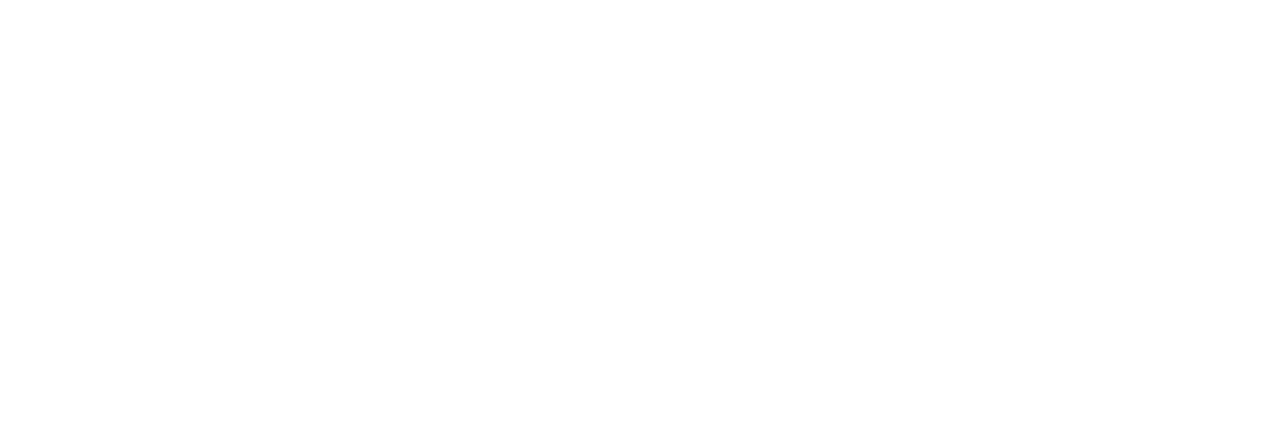
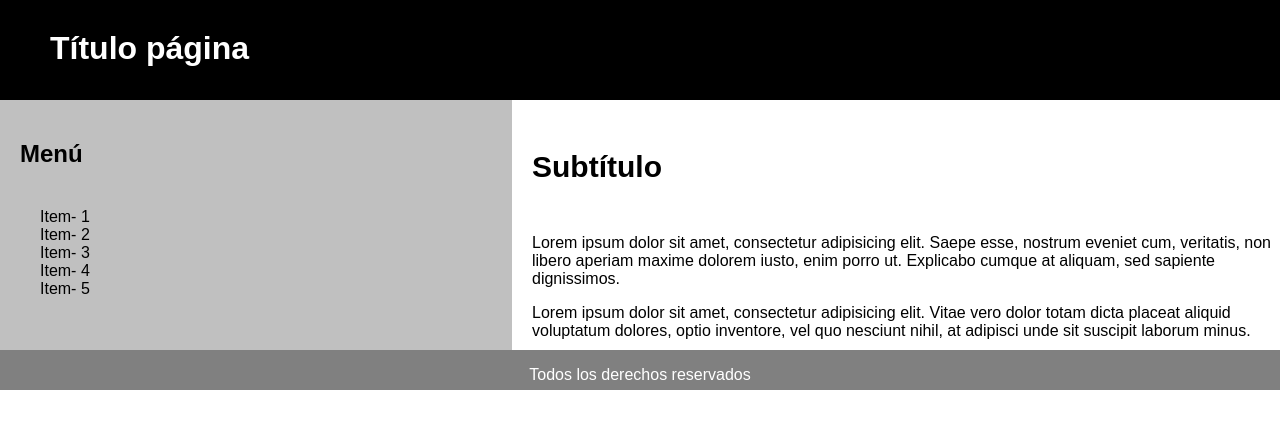
Before and after one commit to Camipi/E2CP1A1, a plain HTML site: page index.html in a window 1280 px wide. Drawn offline with Linux system fonts and the light colour scheme.

Commit message:
ejercicio opcional

```diff
--- a/index.html
+++ b/index.html
@@ -5,6 +5,93 @@
 	<title>Ejercicio opcional de profundizacion</title>
 	<style type="text/css" media="screen">
 
+		html {
+			position: relative;
+		}
+
+		body {
+			margin: 0;
+		}
+
+		 .header {
+		 	height: 100px;
+		 	background-color: black;
+		 	margin: 0;
+		 	padding: 0;
+		 	position: relative;
+		 }
+
+		 h1 {
+		 	color: white;
+		 	margin: 0;
+		 	padding: 0;
+		 	position: absolute;
+		 	top: 30px;
+		 	left: 50px;
+		 	font-family: Arial;
+		 }
+
+		 .content {
+		 	width: 100%;
+		 	float: left;
+		 	font-family: Arial;
+		 }
+
+		 .menu {
+		 	width: 40%;
+		 	height: 250px;
+		 	background-color: silver;
+		 	padding: 0;
+		 	margin: 0;
+		 	position: absolute;
+		 	top: 100px;
+		 	float: left;
+		 	font-family: Arial;
+		 }
+
+		.menu ul {
+			list-style-type: none;
+		}
+
+		.menu h2 {
+			padding: 20px;
+		}
+
+		 .parrafos {
+		 	width: 60%;
+		 	height: 250px;
+		 	background-color: white;
+		 	position: absolute;
+		 	left: 40%;
+		 	top: 100px;
+		 }
+
+		 .vacio {
+		 	clear: both;
+		 }
+
+		 h3 {
+		 	padding: 20px;
+		 	font-size: 30px;
+		 }
+
+		 .parrafos p {
+		 	padding-left: 20px;
+		 }
+
+		 .footer {
+		 	width: 100%;
+		 	height: 40px;
+		 	background-color: gray;
+		 	position: absolute;
+		 	top: 350px;
+		 }
+
+		 .footer p {
+		 	text-align: center;
+			font-family: Arial;
+		 	color: white;
+		 }
 
 	</style>
 </head>
@@ -12,17 +99,38 @@
 <body>
 
 <header>
-<div></div>
+<div class="header">
+	<h1> Título página </h1>
+</div>
 </header>
 
-<content>
-<div></div>
+<content class="content">
+<div class="menu">
+	<h2> Menú </h2>
+	<ul>
+		<li> Item- 1 </li>
+		<li> Item- 2 </li>
+		<li> Item- 3 </li>
+		<li> Item- 4 </li>
+		<li> Item- 5 </li>
+	</ul>
+</div>
 
-<div></div>
+<div class="parrafos">
+	<h3> Subtítulo </h3>
+	<p>Lorem ipsum dolor sit amet, consectetur adipisicing elit. Saepe esse, nostrum eveniet cum, veritatis, non libero aperiam maxime dolorem iusto, enim porro ut. Explicabo cumque at aliquam, sed sapiente dignissimos.
+	</p>
+	<p>Lorem ipsum dolor sit amet, consectetur adipisicing elit. Vitae vero dolor totam dicta placeat aliquid voluptatum dolores, optio inventore, vel quo nesciunt nihil, at adipisci unde sit suscipit laborum minus.
+	</p>
+</div>
 </content>
 
+<div class="vacio"></div>
+
 <footer>
-<div></div>
+<div class="footer">
+	<p>Todos los derechos reservados</p>
+</div>
 </footer>
 
 </body>
```
